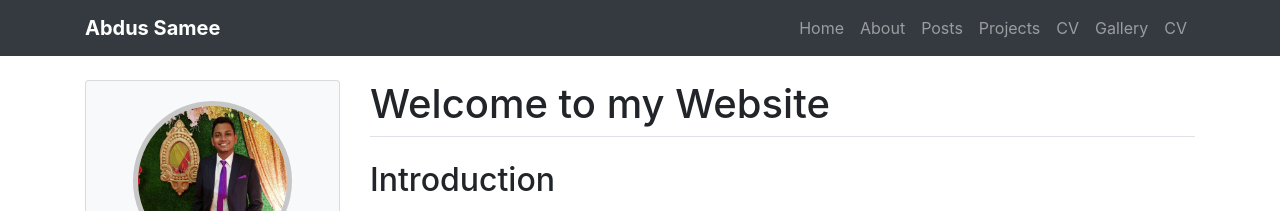
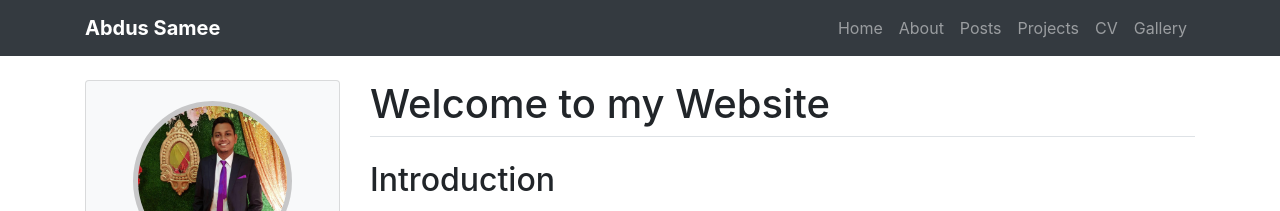
Before and after one commit to Abdus-Samee/portfolio, a Jekyll site: the page built from _pages/index.md, in a window 1280 px wide. Shown: the top 211 px of the page. Built offline with Jekyll 4.4.1, drawn with Linux system fonts in a browser that asks for light colours.

Commit message:
Update nav.yml

```diff
--- a/_data/nav.yml
+++ b/_data/nav.yml
@@ -11,10 +11,7 @@
   href: list/projects.html
 
 - title: CV
-  href: https://abdus-samee.github.io/CV/
+  href: list/cv.html
 
 - title: Gallery
   href: list/gallery.html
-
-- title: CV
-  href: list/cv.html
```
